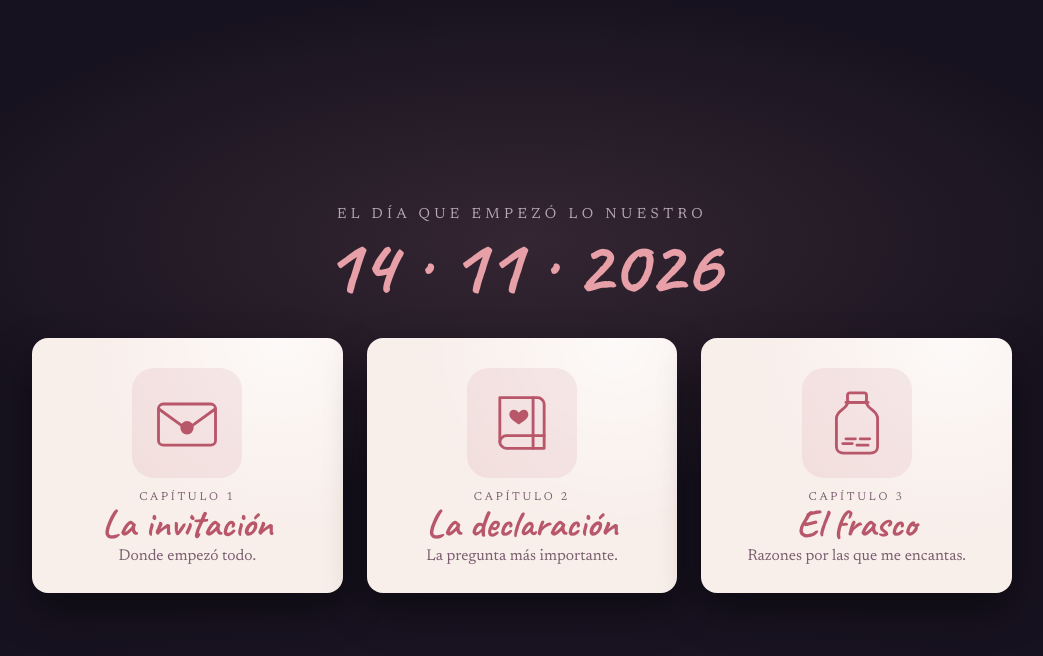
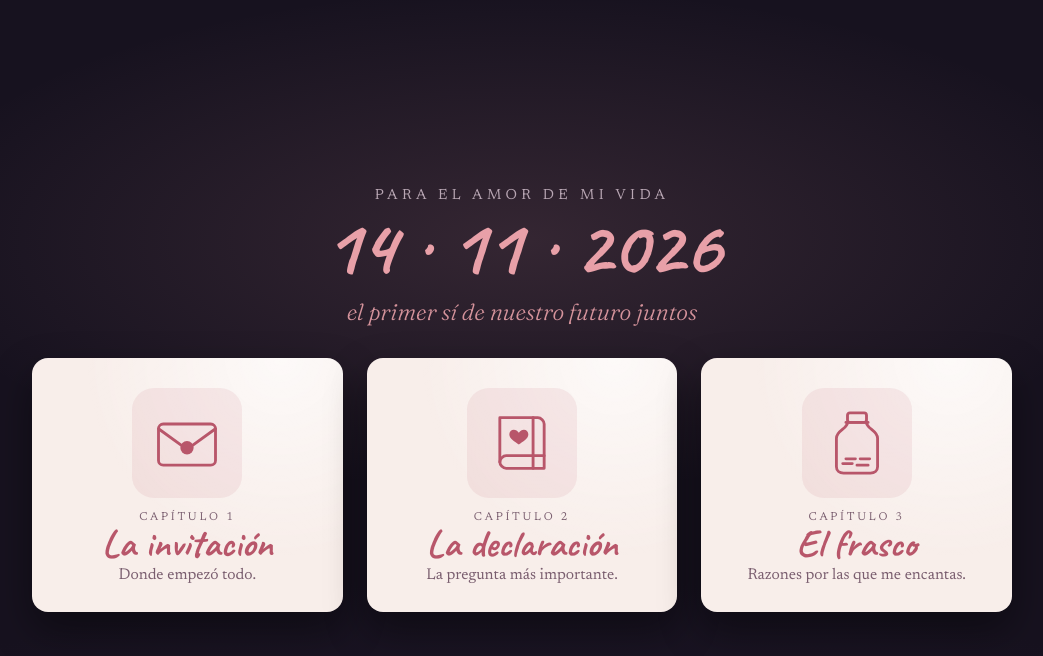
Before and after one commit to Fabio2305/Invitacion, a plain HTML site: page index.html in a window 1280 px wide. Shown: the whole page, without its empty margins (118-1161 px from the left). Drawn offline with Linux system fonts and the light colour scheme.

Commit message:
Inicio: Para el amor de mi vida
Co-Authored-By: Claude Opus 5.5 <noreply@anthropic.com>
Claude-Session: https://claude.ai/code/session_01WqeuTAJcrPEzumkahj6Rcc

```diff
--- a/index.html
+++ b/index.html
@@ -4,7 +4,7 @@
 <meta charset="utf-8">
 <meta name="viewport" content="width=device-width, initial-scale=1, viewport-fit=cover">
 <title>14 · 11 · 2026</title>
-<meta name="description" content="El día que empezó lo nuestro.">
+<meta name="description" content="Para el amor de mi vida.">
 <meta name="theme-color" content="#17121f">
 <meta name="apple-mobile-web-app-capable" content="yes">
 <meta name="mobile-web-app-capable" content="yes">
@@ -12,8 +12,8 @@
 <meta name="apple-mobile-web-app-title" content="14 · 11 · 2026">
 <link rel="apple-touch-icon" href="icono.png">
 <link rel="icon" type="image/png" href="icono.png">
-<meta property="og:title" content="El día que empezó lo nuestro · 14 · 11 · 2026">
-<meta property="og:description" content="La invitación, la declaración y el frasco.">
+<meta property="og:title" content="Para el amor de mi vida · 14 · 11 · 2026">
+<meta property="og:description" content="El primer sí de nuestro futuro juntos.">
 <meta property="og:type" content="website">
 <meta property="og:image" content="https://fabio2305.github.io/Invitacion/vista-previa.png">
 <meta property="og:image:width" content="1200">
@@ -67,6 +67,7 @@ body {
 }
 header { display: grid; justify-items: center; text-align: center; gap: .25rem; }
 .k { font-size: clamp(.72rem, .6rem + .4vw, .95rem); letter-spacing: .3em; text-transform: uppercase; color: var(--muted); }
+.sub { margin: .35rem 0 0; font-family: var(--font-display); font-style: italic; font-weight: 300; font-size: clamp(1.05rem, .9rem + .7vw, 1.45rem); color: var(--rose); opacity: .9; text-wrap: balance; }
 h1 { margin: 0; font-family: var(--font-hand); font-weight: 700; font-size: clamp(3rem, 2rem + 4vw, 5rem); line-height: 1; color: var(--rose); }
 
 .cards { list-style: none; margin: 0; padding: 0; width: min(100%, 980px); display: grid; grid-template-columns: repeat(auto-fit, minmax(240px, 1fr)); gap: clamp(14px, 2.4vw, 24px); }
@@ -109,8 +110,9 @@ h1 { margin: 0; font-family: var(--font-hand); font-weight: 700; font-size: clam
 <body>
 <div id="app">
   <header>
-    <span class="k">El día que empezó lo nuestro</span>
+    <span class="k">Para el amor de mi vida</span>
     <h1>14 · 11 · 2026</h1>
+    <p class="sub">el primer sí de nuestro futuro juntos</p>
   </header>
 
   <ol class="cards">
```
Also changed, not shown: vista-previa.png.
